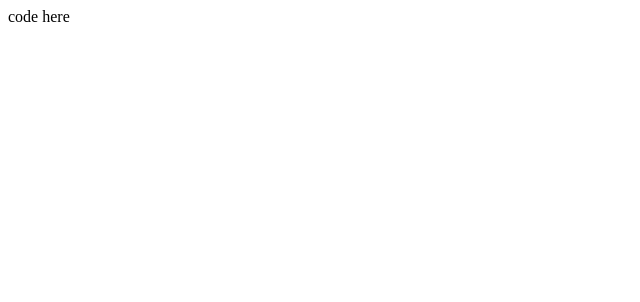
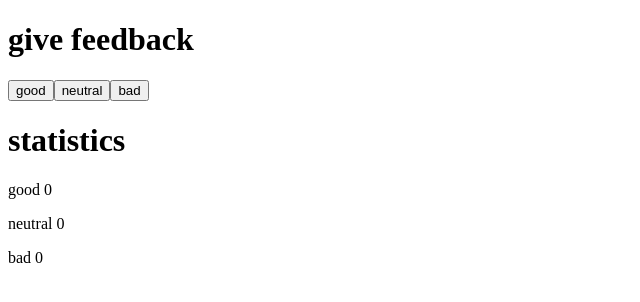
Before and after one commit to SimonTC/FullStackOpen2022, a React (Create React App) app in the folder exercises/part1/unicafe/: page / in a window 1280 px wide. Shown: the top 302 px of the page, without its empty margins (0-640 px from the left). Built offline with nearby package versions, Linux system fonts and the light colour scheme.

Commit message:
unicafe step1 - basic functionality

```diff
--- a/exercises/part1/unicafe/src/App.js
+++ b/exercises/part1/unicafe/src/App.js
@@ -1,4 +1,42 @@
 import { useState } from 'react'
+
+const Button = ({handleOnClick, text}) =>
+  (
+    <button onClick={handleOnClick}>
+      {text}
+    </button>
+  )
+
+const Header = ({text}) => <h1>{text}</h1>
+
+const Feedback = ({handleGood, handleNeutral, handleBad}) => {
+
+  return(
+    <>
+      <Header text='give feedback'/>
+      <Button handleOnClick={handleGood} text='good'/>
+      <Button handleOnClick={handleNeutral} text='neutral'/>
+      <Button handleOnClick={handleBad} text='bad'/>
+    </>
+  )
+}
+
+const StatisticItem = ({text, value}) => (
+  <>
+    <p>{text} {value}</p>
+  </>
+)
+
+const Statistics = ({goodCount, neutralCount, badCount}) => {
+  return(
+    <>
+      <Header text='statistics'/>
+      <StatisticItem text='good' value={goodCount}/>
+      <StatisticItem text='neutral' value={neutralCount}/>
+      <StatisticItem text='bad' value={badCount}/>
+    </>
+  )
+}
 
 const App = () => {
   // save clicks of each button to its own state
@@ -6,9 +44,14 @@ const App = () => {
   const [neutral, setNeutral] = useState(0)
   const [bad, setBad] = useState(0)
 
+  const handleGood = () => setGood(good + 1)
+  const handleNeutral = () => setNeutral(neutral + 1)
+  const handleBad = () => setBad(bad + 1)
+
   return (
     <div>
-      code here
+      <Feedback handleGood={handleGood} handleNeutral={handleNeutral} handleBad={handleBad}/>
+      <Statistics goodCount={good} neutralCount={neutral} badCount={bad}/>
     </div>
   )
 }
```
